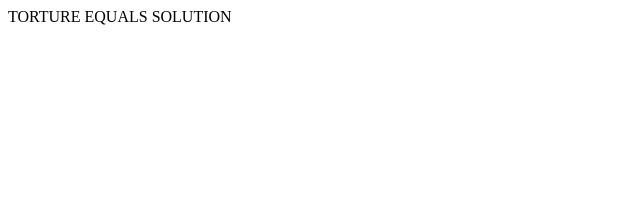
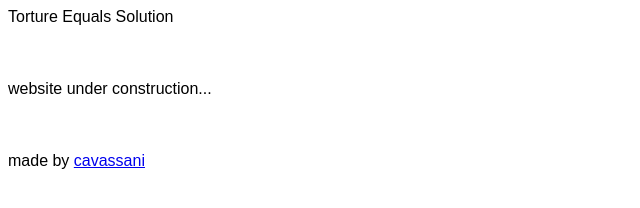
Before and after one commit to torturequalsolution/torturequalsolution.github.io, a plain HTML site: page index.html in a window 1280 px wide. Shown: the whole page, without its empty margins (0-640 px from the left). Drawn offline with Linux system fonts and the light colour scheme.

Commit message:
adição de estilização geral + algumas descrições

```diff
--- /dev/null
+++ b/css/styles.css
@@ -0,0 +1,3 @@
+* {
+    font-family: Arial, Helvetica, sans-serif
+}
--- a/index.html
+++ b/index.html
@@ -21,9 +21,22 @@
 
         <!-- cards do twitter -->
         <meta name="twitter:card" content="summary_large_image">
+
+        <!-- css -->
+        <link rel="stylesheet" href="css/styles.css">
     </head>
 
     <body>
-        TORTURE EQUALS SOLUTION
+        Torture Equals Solution
+
+        <br><br><br><br>
+
+        website under construction...
+
+        <br><br><br><br>
+
+        made by <a href="https://github.com/cvssn">
+            cavassani
+        </a>
     </body>
 </html>
```
